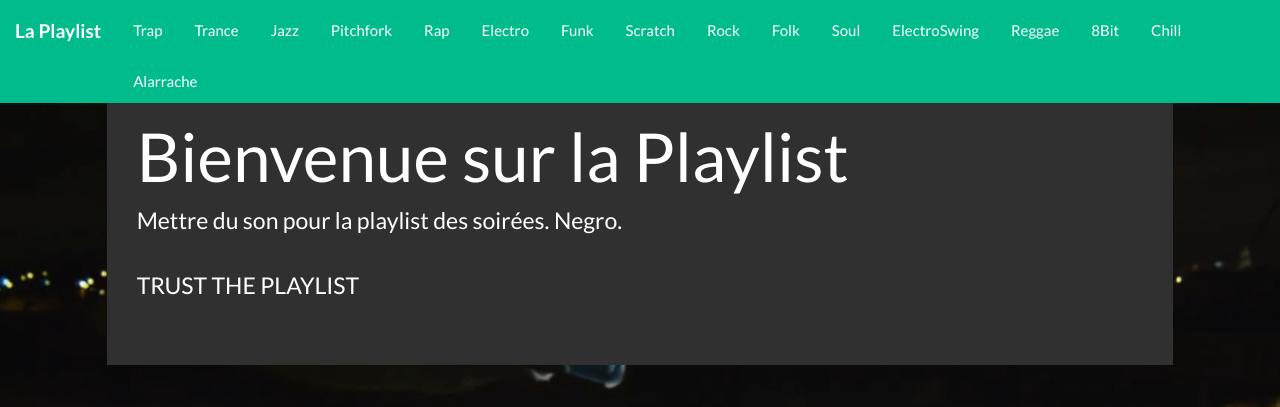
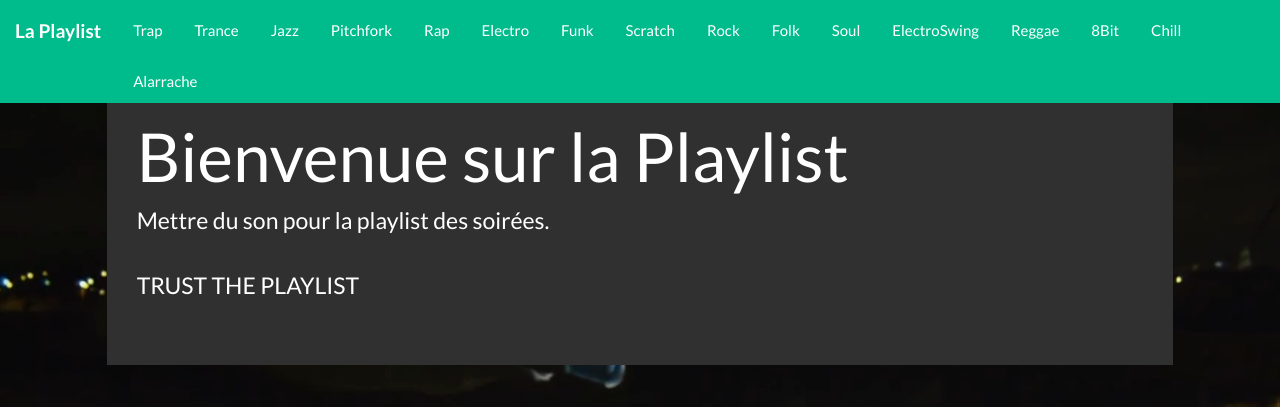
Before and after one commit to martinlatrille/playlist.sealk.fr, a Django app: page / in a window 1280 px wide. Shown: the top 407 px of the page. Run offline with Django 3.2, Linux system fonts and the light colour scheme; data comes from the database, SQL or seed files in the repository; some libraries are stand-ins or nearby versions.

Commit message:
sealk: modified welcome text

```diff
--- a/templates/main/index.html
+++ b/templates/main/index.html
@@ -47,7 +47,7 @@
 	{% block content %}
 		<h1>Bienvenue sur la Playlist</h1>
 		<p>
-			Mettre du son pour la playlist des soirées. Negro.<br /><br />
+			Mettre du son pour la playlist des soirées.<br /><br />
 			TRUST THE PLAYLIST
 		</p>
 	{% endblock %}
```
